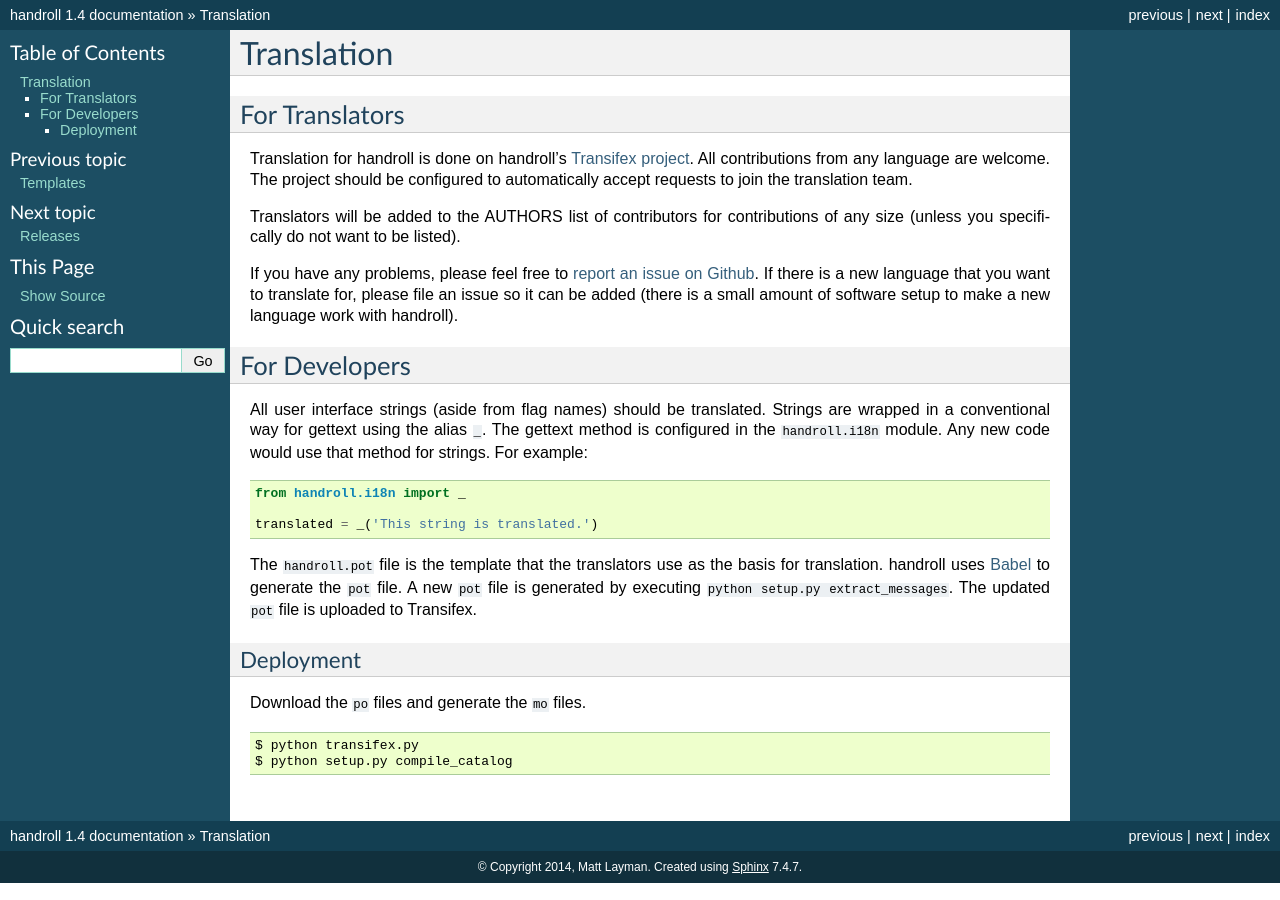
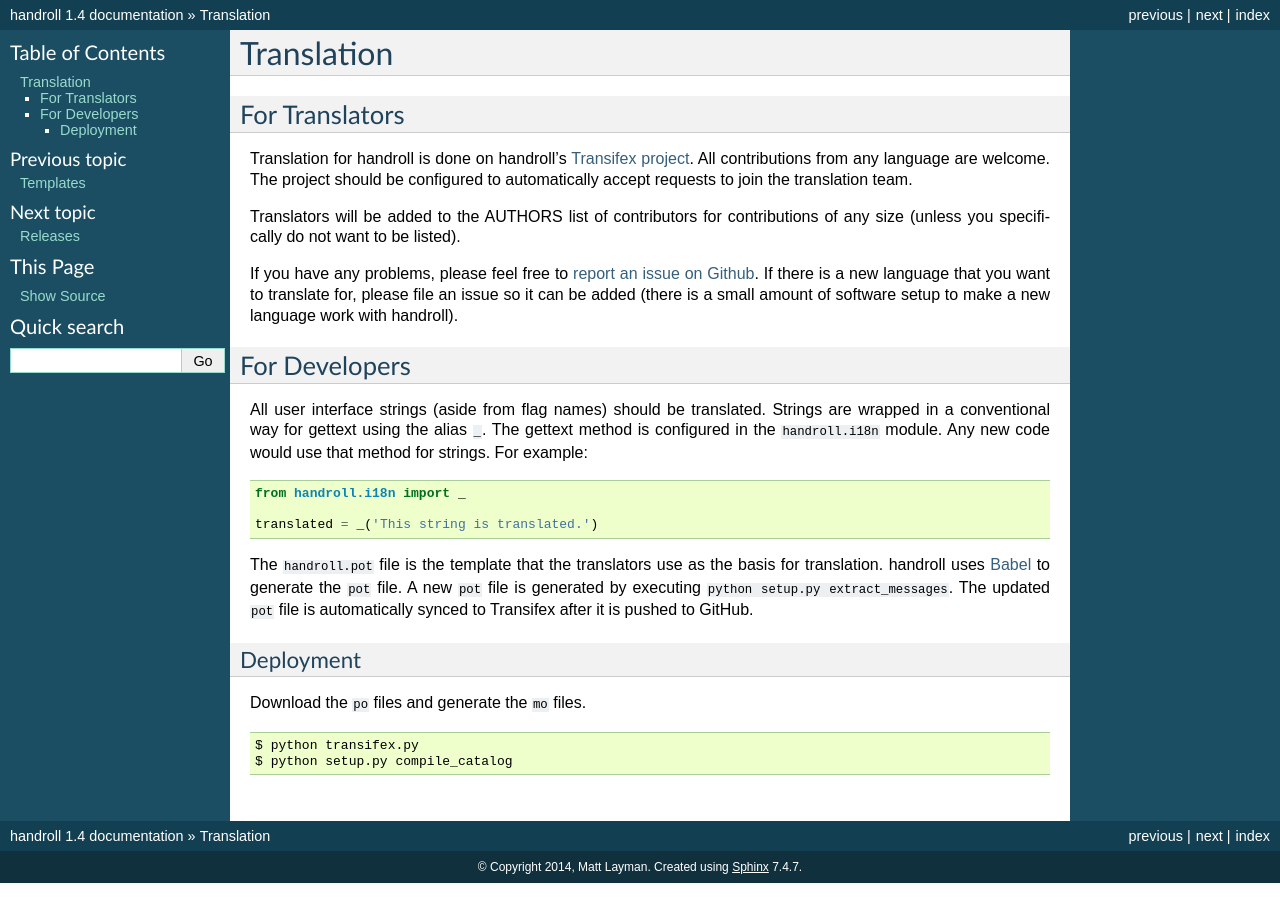
Before and after one commit to handroll/handroll, a Sphinx documentation site: the page built from docs/i18n.rst, in a window 1280 px wide. Built offline with Sphinx 7.4.7, drawn with Linux system fonts in a browser that asks for light colours.

Commit message:
Update translation process flow for pot file.

```diff
--- a/docs/i18n.rst
+++ b/docs/i18n.rst
@@ -35,8 +35,8 @@ would use that method for strings. For example:
 The ``handroll.pot`` file is the template that the translators use as the basis
 for translation. handroll uses `Babel <http://babel.pocoo.org/>`_ to generate
 the ``pot`` file. A new ``pot`` file is generated by executing
-``python setup.py extract_messages``. The updated ``pot`` file is uploaded to
-Transifex.
+``python setup.py extract_messages``. The updated ``pot`` file is automatically
+synced to Transifex after it is pushed to GitHub.
 
 Deployment
 ~~~~~~~~~~
```
